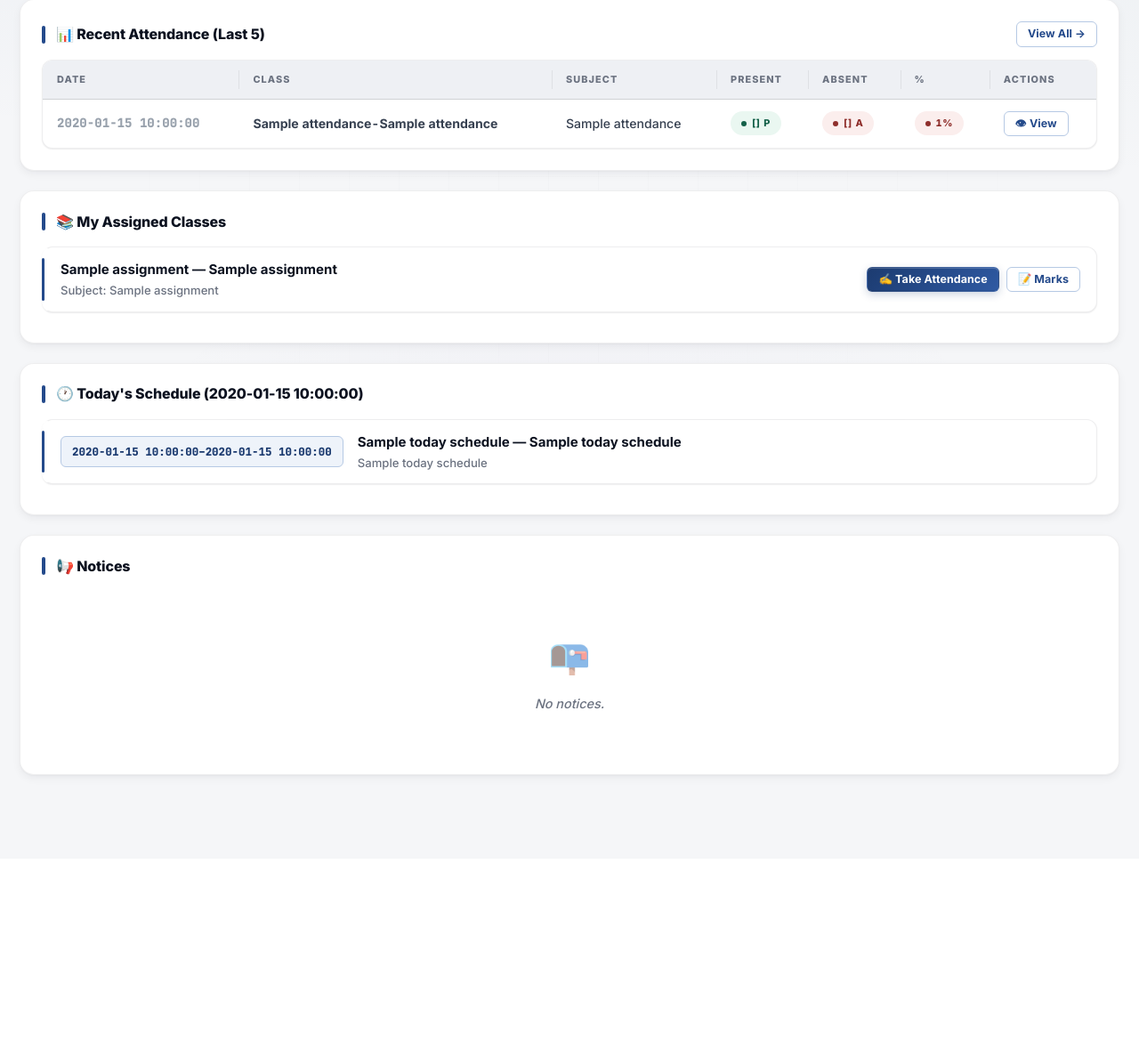
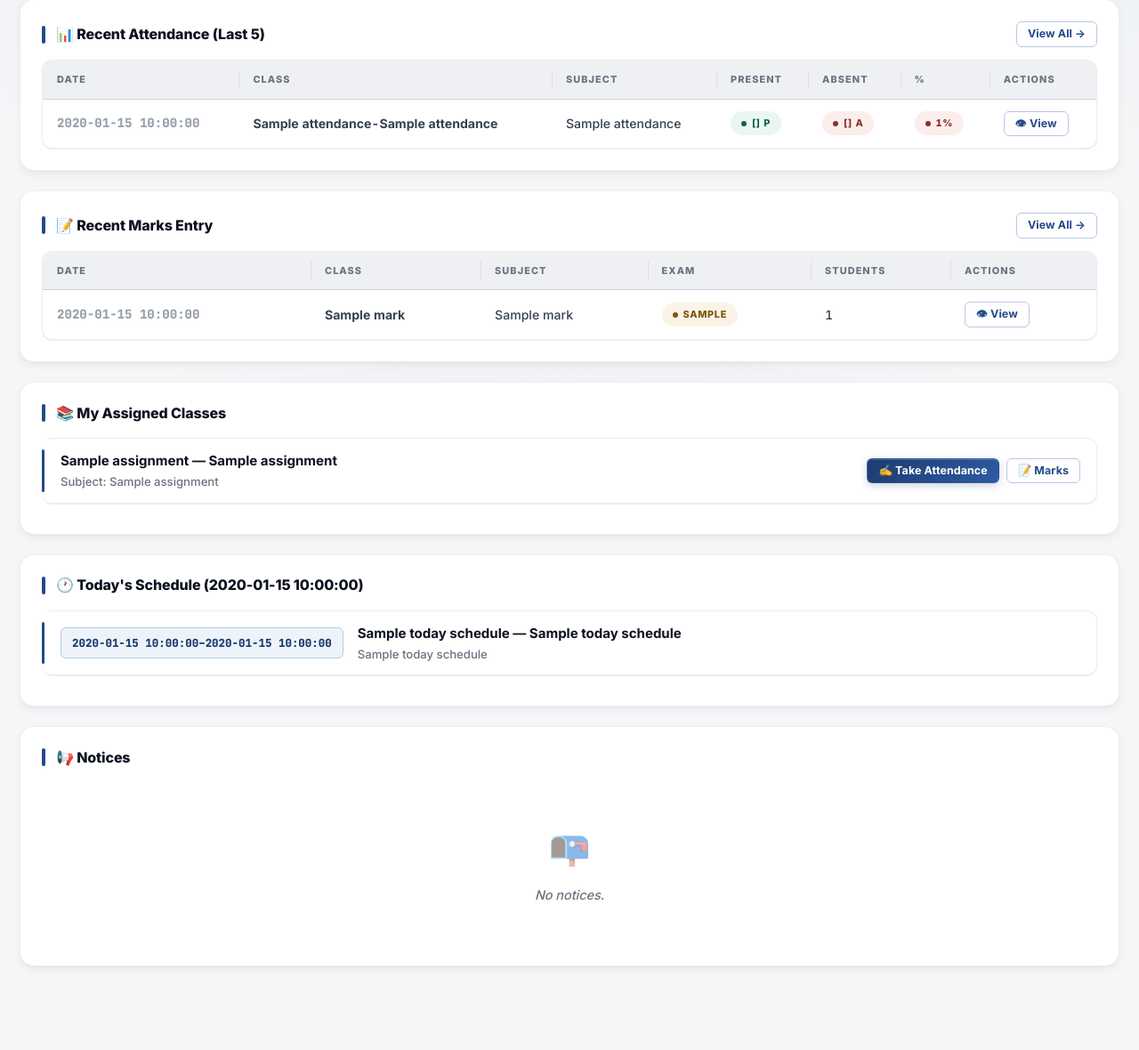
Before and after one commit to bosshanan123-ui/academy-management, a Flask app: template templates/teacher/dashboard.html in a window 1280 px wide. Shown: the part 250-1430 px from the top of the page at 89% size. Before the commit the page ends 1128 px from the top, so only its background shows below. Run offline with Flask 3, Linux system fonts and the light colour scheme; the template is opened without the code that fills it: most values are stand-ins (such as "Sample title", 1, 10 or a date in 2020).

Commit message:
Update dashboard.html

```diff
--- a/templates/teacher/dashboard.html
+++ b/templates/teacher/dashboard.html
@@ -78,7 +78,34 @@
     </div>
   </div>
   {% endif %}
-
+  <!-- RECENT MARKS -->
+  {% if recent_marks %}
+  <div class="card">
+    <div class="between mb-3">
+      <h2 class="section-title mb-0">📝 Recent Marks Entry</h2>
+      <a href="{{ url_for('teacher.marks_history') }}" class="btn btn-sm btn-ghost">View All →</a>
+    </div>
+    <div class="table-wrap">
+      <table>
+        <thead>
+          <tr><th>Date</th><th>Class</th><th>Subject</th><th>Exam</th><th>Students</th><th>Actions</th></tr>
+        </thead>
+        <tbody>
+          {% for m in recent_marks %}
+          <tr>
+            <td style="font-family: var(--font-mono); font-weight: 700;">{{ m.latest_date }}</td>
+            <td><strong>{{ m.class_name }}</strong></td>
+            <td>{{ m.subject_name }}</td>
+            <td><span class="pill pill-partial">{{ m.exam_type }}</span></td>
+            <td>{{ m.count }}</td>
+            <td><a href="{{ url_for('teacher.marks_view', exam_type=m.exam_type, class_id=m.class_id, subject_id=m.subject_id) }}" class="btn btn-sm btn-ghost">👁 View</a></td>
+          </tr>
+          {% endfor %}
+        </tbody>
+      </table>
+    </div>
+  </div>
+  {% endif %}
   <!-- ASSIGNED CLASSES -->
   <div class="card">
     <h2 class="section-title">📚 My Assigned Classes</h2>
```
